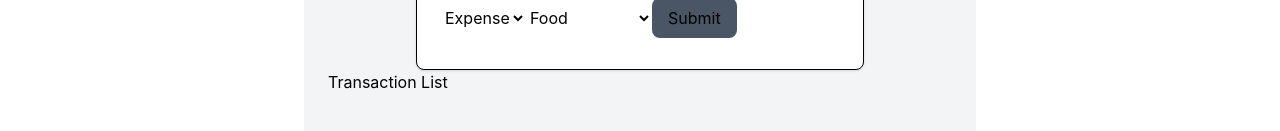
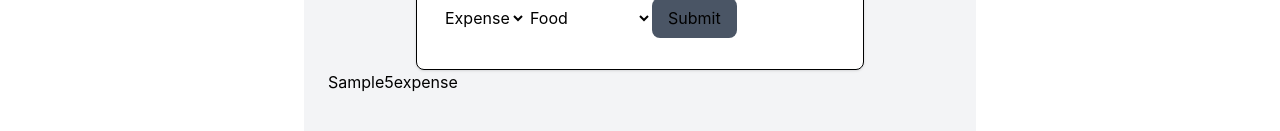
Before and after one commit to nati-sebhat/React-Expense-Tracker-Web, a React (Vite) app: page / in a window 1280 px wide. Both pictures are taken after typing "Sample", "5" into the empty fields and a click on the button "Submit". Shown: the part 287-418 px from the top of the page. Built offline with nearby package versions, Linux system fonts and the light colour scheme.

Commit message:
added transaction List

```diff
--- a/src/components/TransactionList.jsx
+++ b/src/components/TransactionList.jsx
@@ -1,5 +1,19 @@
-function TransactionList(){
-    return <h2>Transaction List</h2>
+function TransactionList({transactions}){
+    return(
+
+        <ul>
+           {transactions.map((transaction) => (
+            <li key={transaction.id}>
+      <span>{transaction.description}</span>
+      <span>{transaction.amount}</span>
+      <span>{transaction.category}</span>
+      <span>{transaction.type}</span>
+    </li>
+    ))}
+        </ul>
+
+    );
+
 }
 
 export default TransactionList;
```
